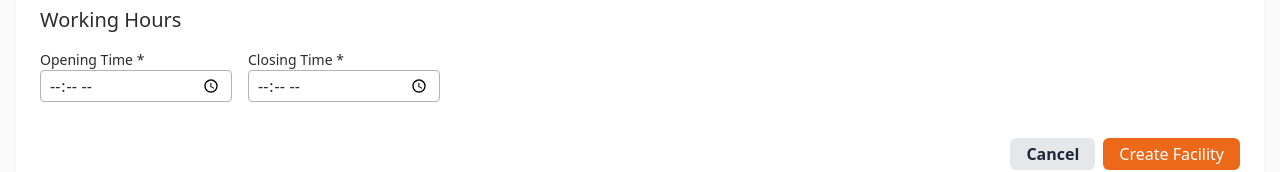
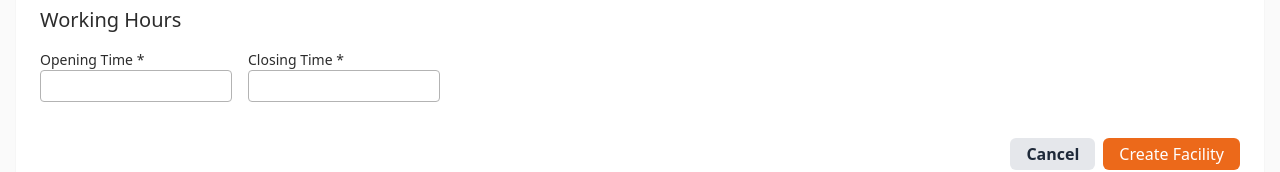
Before and after one commit to sandorelod00/trackman-challenge, a React (Vite) app: page /create in a window 1280 px wide. Shown: the part 642-814 px from the top of the page. Built offline with nearby package versions, Linux system fonts and the light colour scheme.

Commit message:
update form input for opening and closing hours

```diff
--- a/src/components/pages/FacilityFormPage/FaclilityForm.tsx
+++ b/src/components/pages/FacilityFormPage/FaclilityForm.tsx
@@ -1,52 +1,64 @@
-import { useEffect, type FC } from 'react';
-import { useForm, type SubmitHandler } from 'react-hook-form';
-import Button from '../../core/Button/Button';
-import Checkbox from '../../core/Checkbox/Checkbox';
-import Input from '../../core/Input/Input';
-import TextArea from '../../core/TextArea/TextArea';
-import type { Facility } from '../../../types/Facility';
-import { useNavigate } from 'react-router-dom';
-import NavLinkButton from '../../core/Navigation/NavLinkButton';
-import { useFacilityContext } from '../../../context/useFacilities';
+import { useEffect, type FC } from "react"
+import { useForm, type SubmitHandler } from "react-hook-form"
+import Button from "../../core/Button/Button"
+import Checkbox from "../../core/Checkbox/Checkbox"
+import Input from "../../core/Input/Input"
+import TextArea from "../../core/TextArea/TextArea"
+import type { Facility } from "../../../types/Facility"
+import { useNavigate } from "react-router-dom"
+import NavLinkButton from "../../core/Navigation/NavLinkButton"
+import { useFacilityContext } from "../../../context/useFacilities"
+import { isOpeningBeforeClosing, isValidTime } from "../../../utlis/timeUtils"
 
 interface FacilityFormProps {
-    initialFacility?: FacilityFormInputs;
-    isEditMode: boolean;
+    initialFacility?: FacilityFormInputs
+    isEditMode: boolean
 }
 
-type FacilityFormInputs = Facility;
+type FacilityFormInputs = Facility
 
 const FacilityForm: FC<FacilityFormProps> = ({ initialFacility, isEditMode }) => {
     const {
         register,
         handleSubmit,
         reset,
+        setError,
+        clearErrors,
         formState: { errors },
     } = useForm<FacilityFormInputs>({
         defaultValues: initialFacility ?? {
-            name: '',
-            address: '',
-            description: '',
-            imageUrl: '',
+            name: "",
+            address: "",
+            description: "",
+            imageUrl: "",
             defaultFacility: false,
-            openingHours: '',
-            closingHours: '',
+            openingHours: "",
+            closingHours: "",
         },
-    });
+    })
 
     useEffect(() => {
         if (initialFacility) {
-            reset(initialFacility);
+            reset(initialFacility)
         }
-    }, [initialFacility, reset]);
+    }, [initialFacility, reset])
 
-    const { addFacility } = useFacilityContext();
-    const navigate = useNavigate();
+    const { addFacility } = useFacilityContext()
+    const navigate = useNavigate()
 
     const onSubmit: SubmitHandler<FacilityFormInputs> = (data: FacilityFormInputs) => {
-        addFacility(data);
-        navigate('/');
-    };
+        if (isOpeningBeforeClosing(data.openingHours, data.closingHours) === false) {
+            setError("openingHours", {
+                type: "manual",
+                message: "Closing time must be after opening time",
+            })
+            return
+        } else {
+            clearErrors("openingHours")
+        }
+        addFacility(data)
+        navigate("/")
+    }
 
     return (
         <form className="bg-white shadow-custom py-4 px-6" onSubmit={handleSubmit(onSubmit)}>
@@ -55,28 +67,28 @@ const FacilityForm: FC<FacilityFormProps> = ({ initialFacility, isEditMode }) =>
             <Input
                 type="text"
                 label="Facility Name"
-                {...register('name', { required: 'Facility name is required' })}
+                {...register("name", { required: "Facility name is required" })}
                 error={errors.name?.message}
             />
 
             <Input
                 type="text"
                 label="Location"
-                {...register('address', { required: 'Location is required' })}
+                {...register("address", { required: "Location is required" })}
                 error={errors.address?.message}
             />
 
             <TextArea
                 label="Description"
-                {...register('description', { required: 'Description is required' })}
+                {...register("description", { required: "Description is required" })}
                 error={errors.description?.message}
             />
 
             <Input
                 type="text"
                 label="Cover Image URL"
-                {...register('imageUrl', {
-                    required: 'Image URL is required',
+                {...register("imageUrl", {
+                    required: "Image URL is required",
                 })}
                 error={errors.imageUrl?.message}
             />
@@ -84,38 +96,44 @@ const FacilityForm: FC<FacilityFormProps> = ({ initialFacility, isEditMode }) =>
             <Checkbox
                 label="Default Facility"
                 description="Setting this facility as default will override the currently marked default facility."
-                {...register('defaultFacility')}
+                {...register("defaultFacility")}
             />
 
             <h4>Working Hours</h4>
             <div className="flex gap-4">
                 <Input
-                    type="time"
                     label="Opening Time"
                     className="w-48"
-                    {...register('openingHours', { required: 'Opening time is required' })}
+                    {...register("openingHours", {
+                        required: "Opening time is required",
+                        validate: (value) =>
+                            isValidTime(value) || "Time must be in HH:MM format (00:00-23:59)",
+                    })}
                     error={errors.openingHours?.message}
                 />
 
                 <Input
-                    type="time"
                     label="Closing Time"
                     className="w-48"
-                    {...register('closingHours', { required: 'Closing time is required' })}
+                    {...register("closingHours", {
+                        required: "Closing time is required",
+                        validate: (value) =>
+                            isValidTime(value) || "Time must be in HH:MM format (00:00-23:59)",
+                    })}
                     error={errors.closingHours?.message}
                 />
             </div>
 
             <div className="flex justify-end gap-2 mt-4">
-                <NavLinkButton label="Cancel" variant="secondary" type="button" to={'/'} />
+                <NavLinkButton label="Cancel" variant="secondary" type="button" to={"/"} />
                 <Button
-                    label={!isEditMode ? 'Create Facility' : 'Update Facility'}
+                    label={!isEditMode ? "Create Facility" : "Update Facility"}
                     variant="primary"
                     type="submit"
                 />
             </div>
         </form>
-    );
-};
+    )
+}
 
-export default FacilityForm;
+export default FacilityForm
--- a/src/components/pages/FacilityListPage/FacilityCard/FacilityCard.tsx
+++ b/src/components/pages/FacilityListPage/FacilityCard/FacilityCard.tsx
@@ -7,7 +7,7 @@ import IconStar from '../../../core/Icons/IconStar';
 import Label from '../../../core/Label/Label';
 import mockImage from '/mock.jpg';
 import NavLinkButton from '../../../core/Navigation/NavLinkButton';
-import { calculateIsOpen } from '../../../../utlis/calculateIsOpen';
+import { calculateIsOpen } from '../../../../utlis/timeUtils';
 
 type FacilityCardProp = Omit<Facility, 'description'>;
 
--- a/src/utlis/calculateIsOpen.ts
+++ b/src/utlis/timeUtils.ts
@@ -19,3 +19,17 @@ export const calculateIsOpen = (openingHours: string, closingHours: string): boo
 
     return now >= openTime && now <= closeTime;
 };
+
+
+export const isValidTime = (value: string) => {
+    const timeRegex = /^([01]\d|2[0-3]):([0-5]\d)$/;
+    return timeRegex.test(value);
+};
+
+export const isOpeningBeforeClosing = (opening: string, closing: string) => {
+    if (!isValidTime(opening) || !isValidTime(closing)) return true;
+    const [openH, openM] = opening.split(':').map(Number);
+    const [closeH, closeM] = closing.split(':').map(Number);
+
+    return openH < closeH || (openH === closeH && openM < closeM);
+};
```
